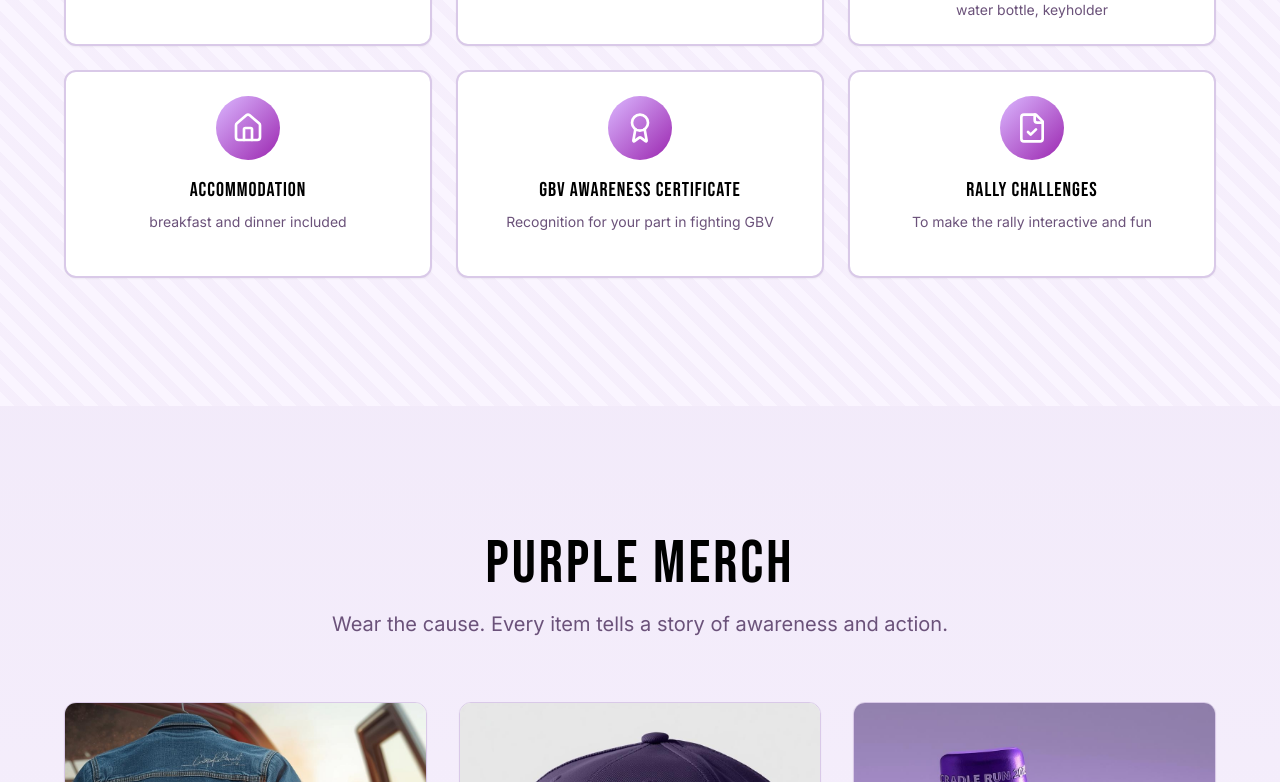
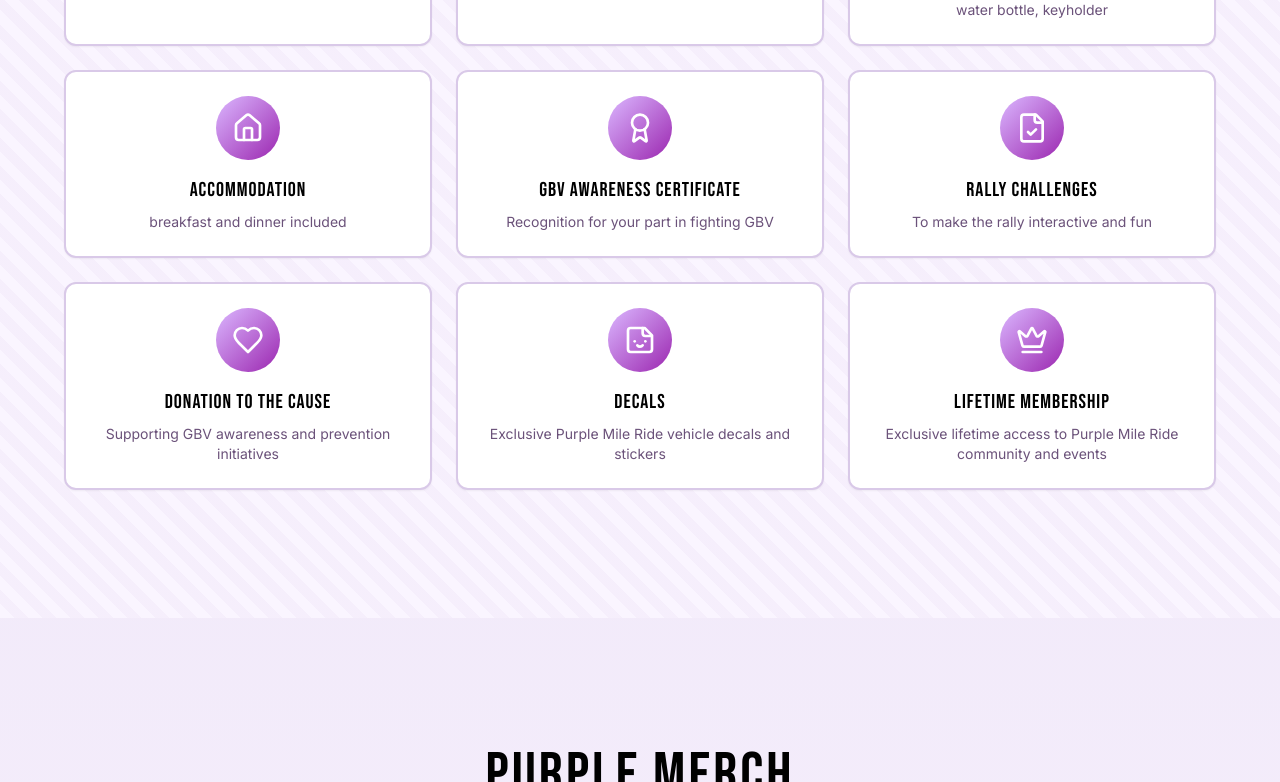
Before and after one commit to Mwvndva/cradlerun, a React (Vite) app: page / in a window 1280 px wide. Shown: the part 1338-2120 px from the top of the page. Built offline with nearby package versions, Linux system fonts and the light colour scheme; the HTML template or start-up script is replaced by a standard one.

Commit message:
added partners section

```diff
--- /dev/null
+++ b/src/components/Partners.tsx
@@ -0,0 +1,57 @@
+import { Card } from "@/components/ui/card";
+
+const partners = [
+  {
+    name: "Usikimye",
+    logo: "/logos/usikimye.png",
+    description: "Empowering communities and fighting gender-based violence"
+  }
+];
+
+const Partners = () => {
+  return (
+    <section className="py-20 md:py-32 bg-background">
+      <div className="container mx-auto px-4">
+        <div className="text-center mb-16">
+          <h2 className="text-4xl md:text-6xl font-bebas text-foreground mb-4">
+            PARTNERS
+          </h2>
+          <p className="text-xl md:text-2xl text-muted-foreground mb-6">
+            Organizations supporting our cause
+          </p>
+        </div>
+
+        <div className="flex justify-center">
+          <div className="grid grid-cols-1 md:grid-cols-3 gap-8 max-w-4xl mx-auto">
+            <div></div>
+            {partners.map((partner, index) => (
+              <Card
+                key={index}
+                className="p-8 bg-card hover:shadow-xl transition-all duration-300 border-2 border-border hover:border-purple-medium group"
+              >
+                <div className="flex flex-col items-center text-center">
+                  <div className="w-32 h-32 flex items-center justify-center mb-6 group-hover:scale-105 transition-transform duration-300">
+                    <img
+                      src={partner.logo}
+                      alt={partner.name}
+                      className="max-w-full max-h-full object-contain"
+                    />
+                  </div>
+                  <h3 className="text-2xl font-bebas text-foreground mb-3">
+                    {partner.name}
+                  </h3>
+                  <p className="text-sm text-muted-foreground">
+                    {partner.description}
+                  </p>
+                </div>
+              </Card>
+            ))}
+            <div></div>
+          </div>
+        </div>
+      </div>
+    </section>
+  );
+};
+
+export default Partners;
--- a/src/components/PurplePass.tsx
+++ b/src/components/PurplePass.tsx
@@ -1,5 +1,5 @@
 import { Card } from "@/components/ui/card";
-import { MapPin, Utensils, PartyPopper, Shirt, Award, FileCheck, Home } from "lucide-react";
+import { MapPin, Utensils, PartyPopper, Shirt, Award, FileCheck, Home, Heart, Sticker, Crown } from "lucide-react";
 
 const benefits = [
   {
@@ -31,6 +31,21 @@ const benefits = [
     icon: FileCheck,
     title: "Rally challenges",
     description: "To make the rally interactive and fun"
+  },
+  {
+    icon: Heart,
+    title: "Donation to the cause",
+    description: "Supporting GBV awareness and prevention initiatives"
+  },
+  {
+    icon: Sticker,
+    title: "Decals",
+    description: "Exclusive Purple Mile Ride vehicle decals and stickers"
+  },
+  {
+    icon: Crown,
+    title: "Lifetime membership",
+    description: "Exclusive lifetime access to Purple Mile Ride community and events"
   }
 ];
 
@@ -50,7 +65,7 @@ const PurplePass = () => {
           </div>
         </div>
 
-        <div className="grid grid-cols-1 md:grid-cols-2 lg:grid-cols-3 lg:grid-rows-2 gap-6 max-w-6xl mx-auto">
+        <div className="grid grid-cols-1 md:grid-cols-2 lg:grid-cols-3 gap-6 max-w-6xl mx-auto">
           {benefits.map((benefit, index) => {
             const Icon = benefit.icon;
             const cardClasses = `p-6 bg-card hover:shadow-xl transition-all duration-300 border-2 border-border hover:border-purple-medium group`;
--- a/src/pages/Index.tsx
+++ b/src/pages/Index.tsx
@@ -2,6 +2,7 @@ import Hero from "@/components/Hero";
 import PurplePass from "@/components/PurplePass";
 import PurpleMerch from "@/components/PurpleMerch";
 import RouteMap from "@/components/RouteMap";
+import Partners from "@/components/Partners";
 import PurpleParties from "@/components/PurpleParties";
 import ImpactTracker from "@/components/ImpactTracker";
 import SeasonalTheme from "@/components/SeasonalTheme";
@@ -15,6 +16,7 @@ const Index = () => {
       <PurplePass />
       <PurpleMerch />
       <RouteMap />
+      <Partners />
       <PurpleParties />
       <ImpactTracker />
       <SeasonalTheme />
```
Also changed, not shown: public/logos/usikimye.png (added).
